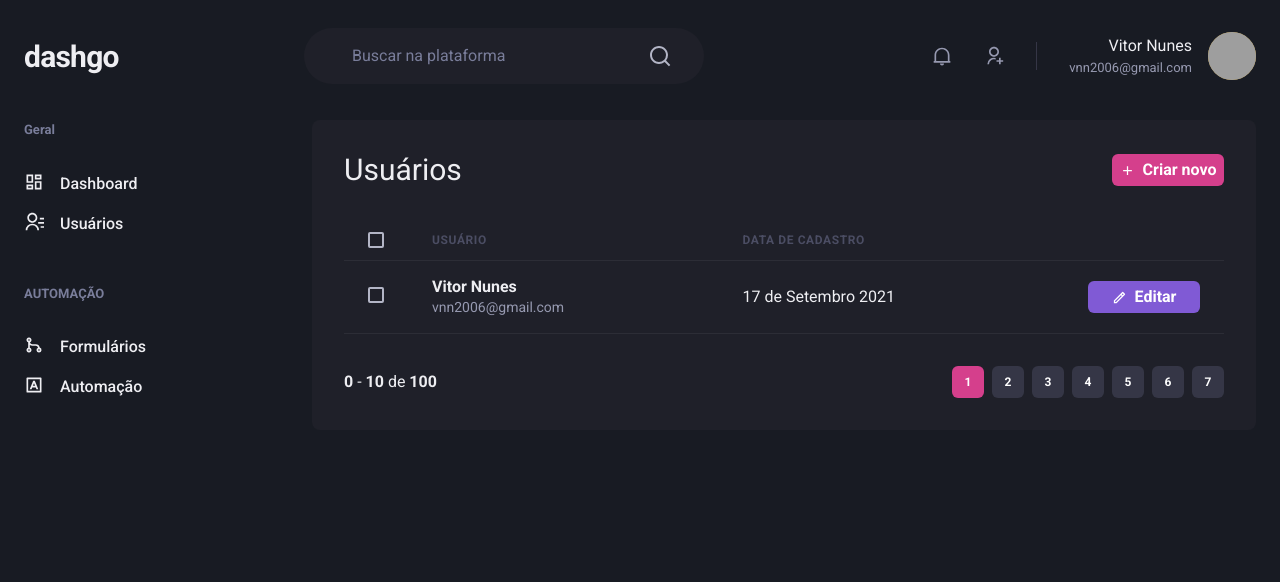
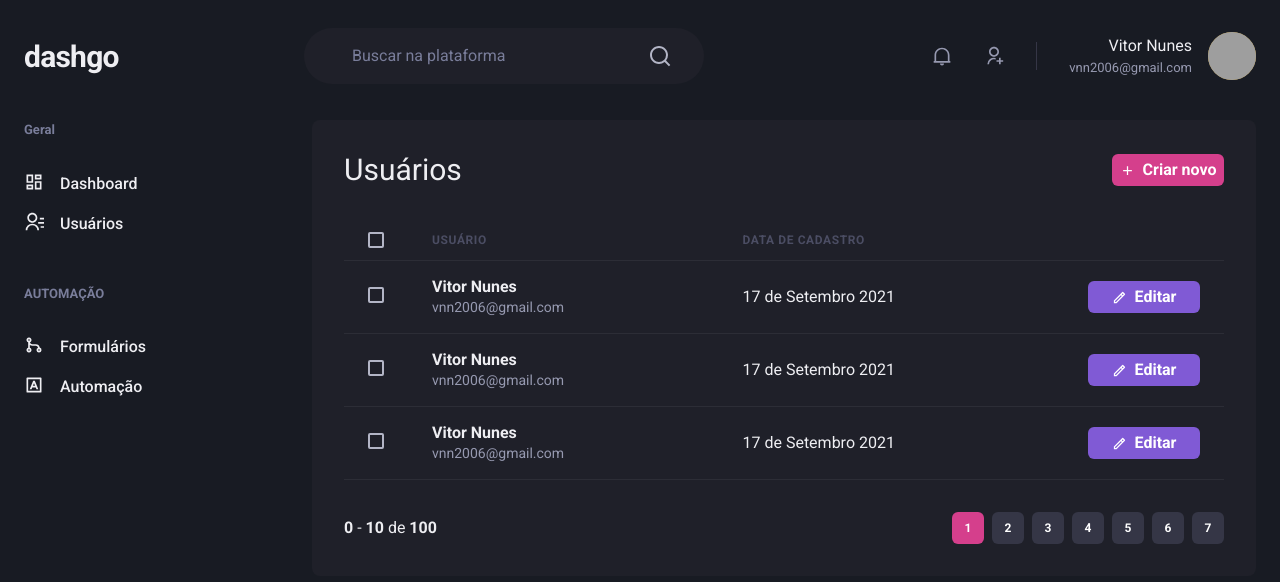
Before and after one commit to stecks10/dashgo, a Next.js app: page /users in a window 1280 px wide. Shown: the top 582 px of the page. Built offline with nearby package versions, Linux system fonts and the light colour scheme; grey boxes are pictures that could not be loaded.

Commit message:
Responsividade

```diff
--- a/src/components/Header/Logo.tsx
+++ b/src/components/Header/Logo.tsx
@@ -2,7 +2,12 @@
 
 export function Logo() {
   return (
-    <Text fontSize="3xl" fontWeight="bold" letterSpacing="tight" w="64">
+    <Text
+      fontSize={['2xl', '3xl']}
+      fontWeight="bold"
+      letterSpacing="tight"
+      w="64"
+    >
       dashgo
     </Text>
   );
--- a/src/pages/users/index.tsx
+++ b/src/pages/users/index.tsx
@@ -85,6 +85,64 @@
                 </Td>
               </Tr>
             </Tbody>
+            <Tbody>
+              <Tr>
+                <Td px="6">
+                  <Checkbox colorScheme="pink" />
+                </Td>
+                <Td>
+                  <Box>
+                    <Text fontWeight="bold">Vitor Nunes</Text>
+                    <Text fontSize="sm" color="gray.300">
+                      vnn2006@gmail.com
+                    </Text>
+                  </Box>
+                </Td>
+                <Td>17 de Setembro 2021</Td>
+                <Td>
+                  <Button
+                    w="28"
+                    height="8"
+                    as="a"
+                    size="sn"
+                    fontSize="sn"
+                    colorScheme="purple"
+                    leftIcon={<Icon as={RiPencilLine} fontSize="15" />}
+                  >
+                    Editar
+                  </Button>
+                </Td>
+              </Tr>
+            </Tbody>
+            <Tbody>
+              <Tr>
+                <Td px="6">
+                  <Checkbox colorScheme="pink" />
+                </Td>
+                <Td>
+                  <Box>
+                    <Text fontWeight="bold">Vitor Nunes</Text>
+                    <Text fontSize="sm" color="gray.300">
+                      vnn2006@gmail.com
+                    </Text>
+                  </Box>
+                </Td>
+                <Td>17 de Setembro 2021</Td>
+                <Td>
+                  <Button
+                    w="28"
+                    height="8"
+                    as="a"
+                    size="sn"
+                    fontSize="sn"
+                    colorScheme="purple"
+                    leftIcon={<Icon as={RiPencilLine} fontSize="15" />}
+                  >
+                    Editar
+                  </Button>
+                </Td>
+              </Tr>
+            </Tbody>
           </Table>
 
           <Pagination />
```
